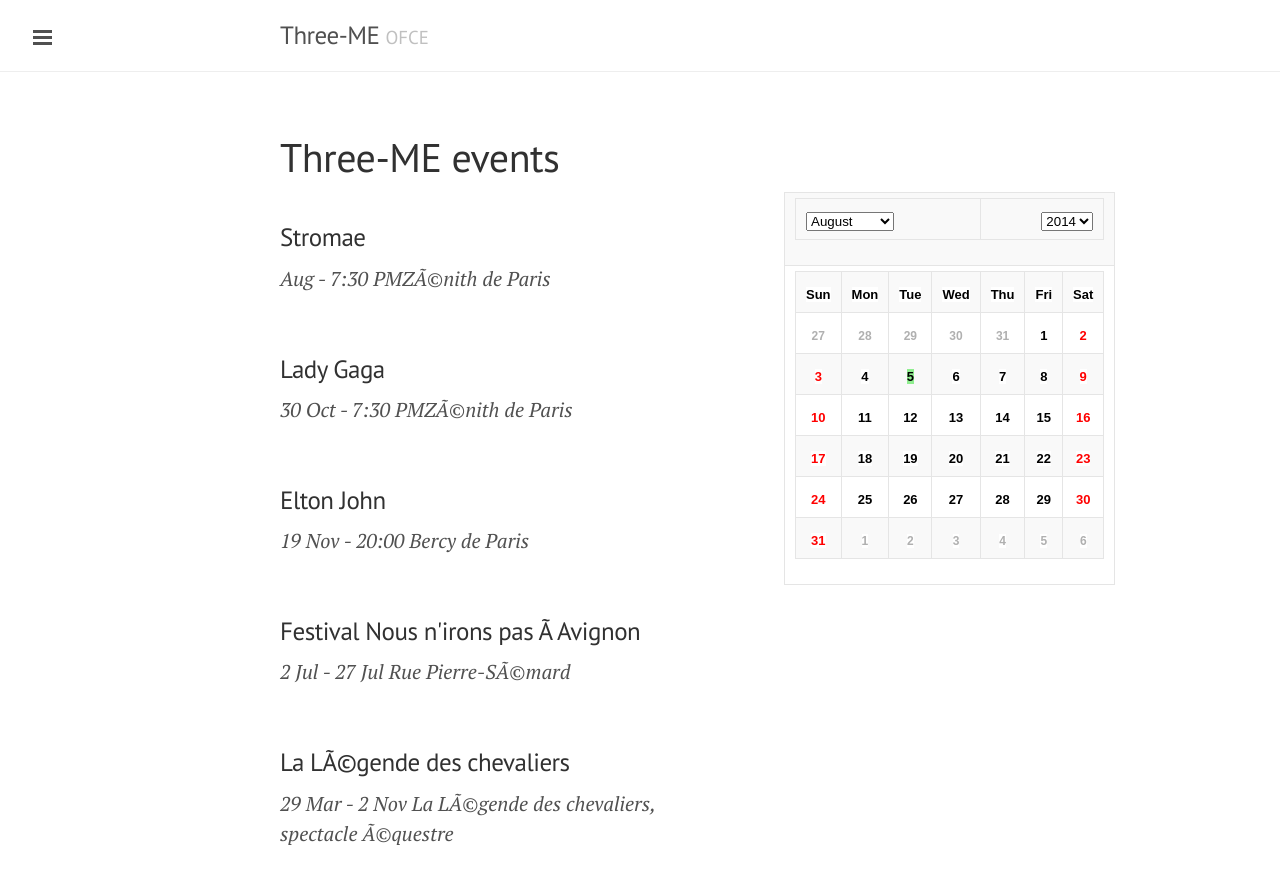
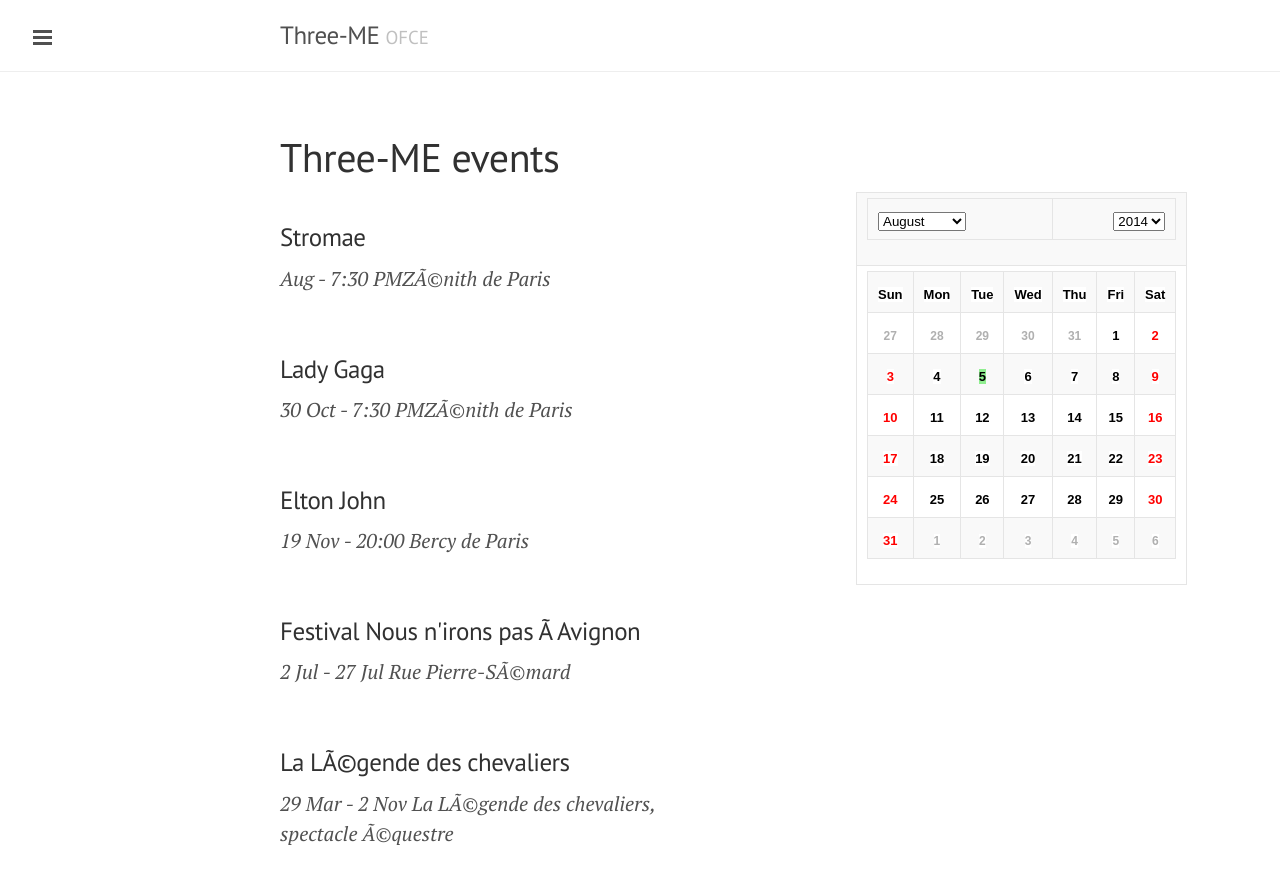
Before and after one commit to Lidewey/Lidewey.github.io, a Jekyll site: the page built from Events.html, in a window 1280 px wide. Shown: the top 884 px of the page. Built offline with Jekyll 4.4.1, drawn with Linux system fonts in a browser that asks for light colours; Markdown is read by kramdown in place of the engine named in the settings.

Commit message:
djust widt calander

```diff
--- a/Events.html
+++ b/Events.html
@@ -25,7 +25,7 @@
 <i>29 Mar - 2 Nov La LÃ©gende des chevaliers, spectacle Ã©questre</i><br>
 </div>
 
-<div style="float:right; width:30%; ">
+<div style="float:right; width:20%; ">
 
 <head>
 <style>
```
